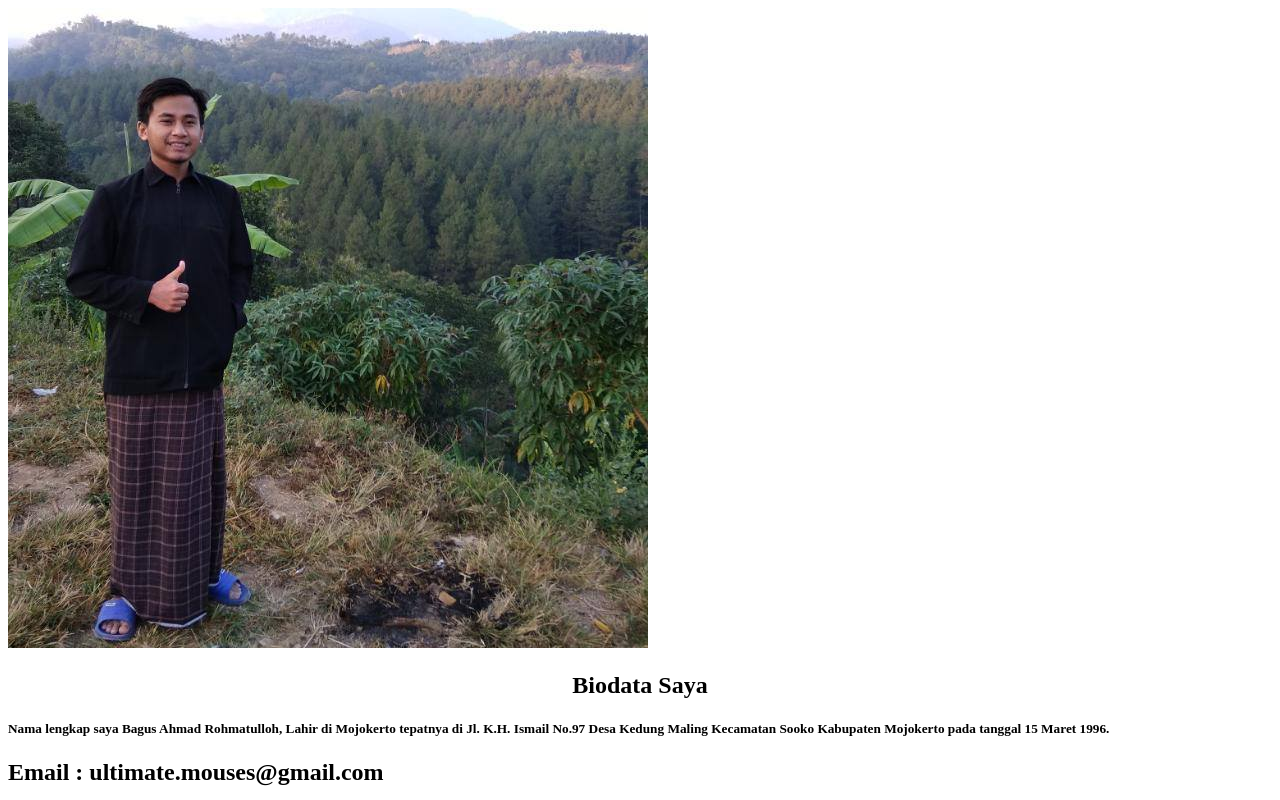
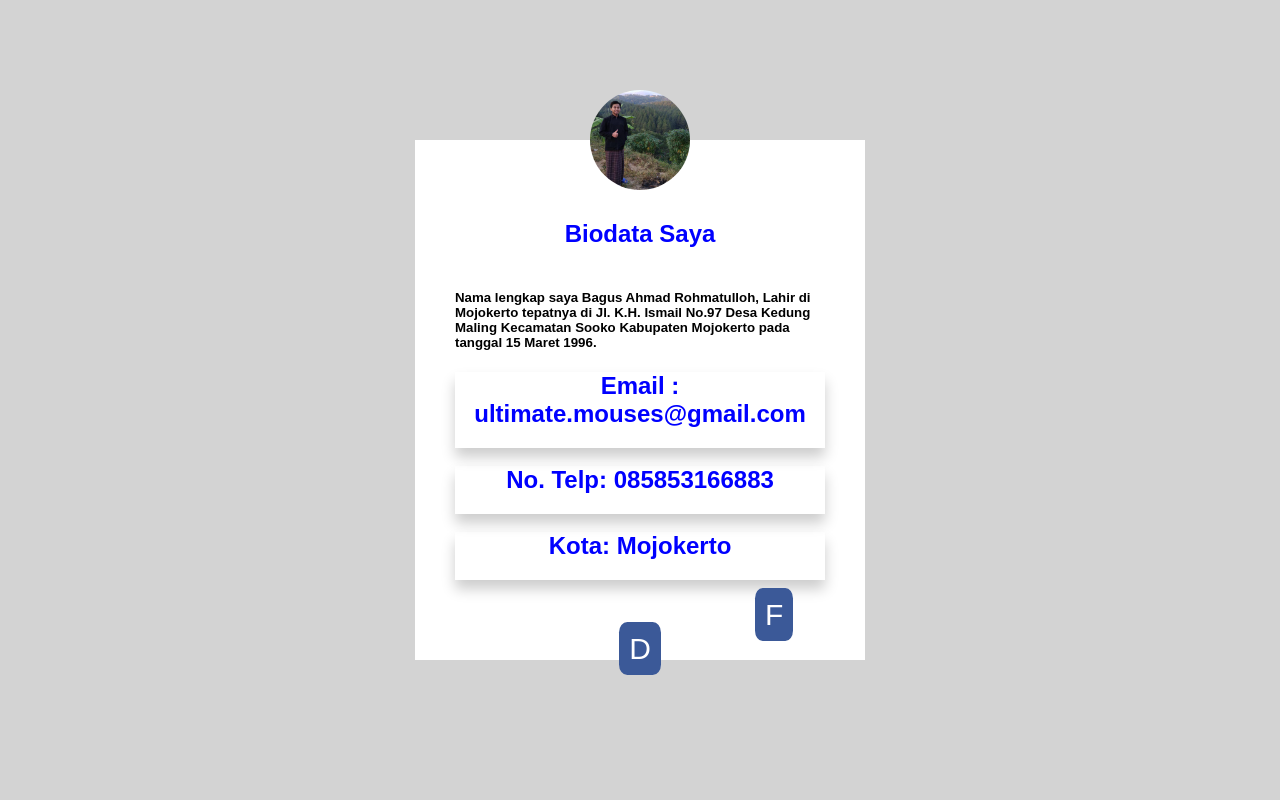
Before and after one commit to mousess/mousess.github.io, a plain HTML site: page index.html in a window 1280 px wide. Shown: the top 800 px of the page. Drawn offline with Linux system fonts and the light colour scheme.

Commit message:
Update index.html

```diff
--- a/index.html
+++ b/index.html
@@ -4,7 +4,7 @@
 
 <head runat="server">
     <title>Menu Utama</title>
-    <link href="menu.css" rel="stylesheet" type="text/css" />
+    <link href="menuku.css" rel="stylesheet" type="text/css" />
 <script type="text/javascript" src="menuku.js"></script>
 </head>
 
```
